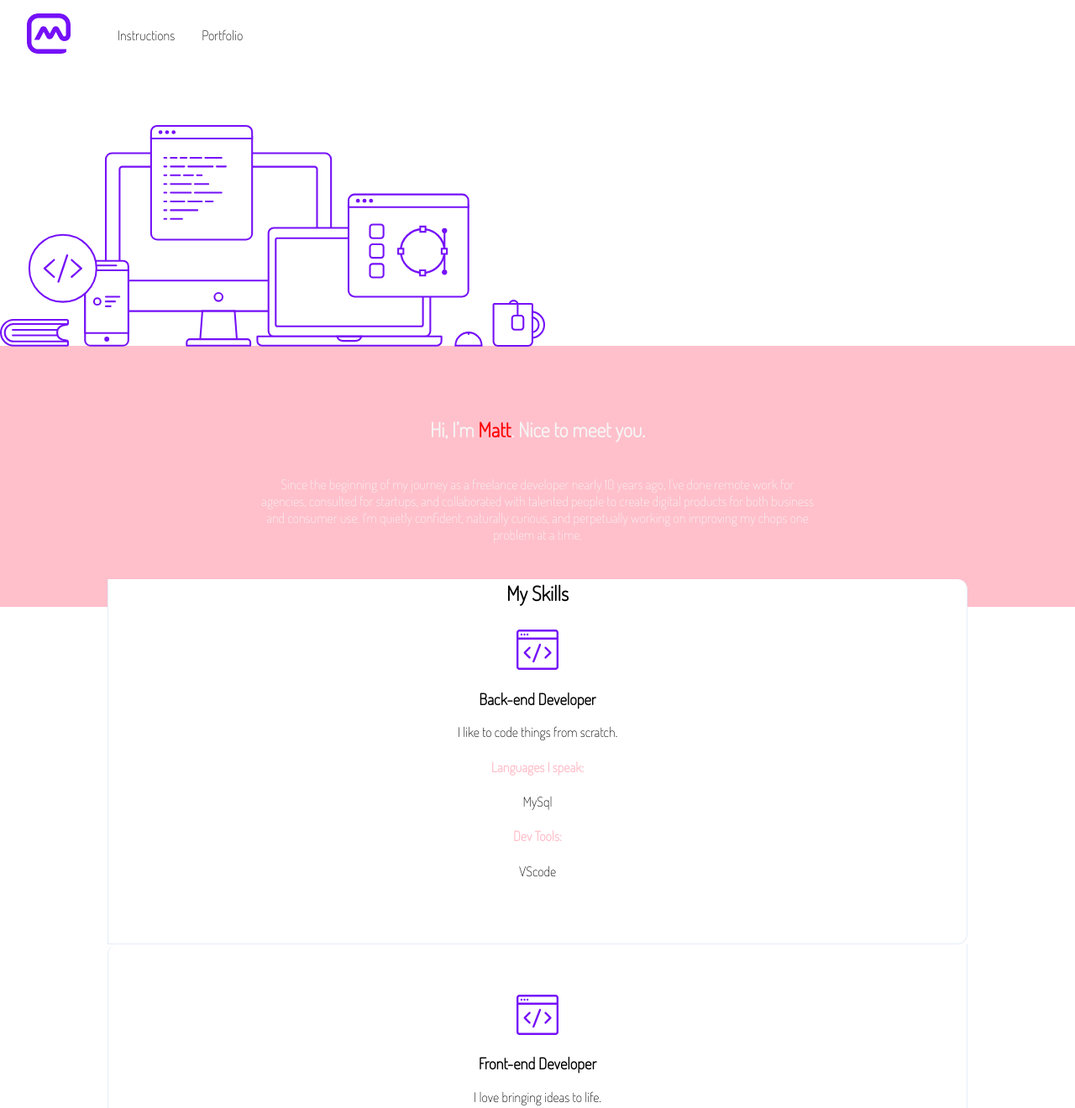
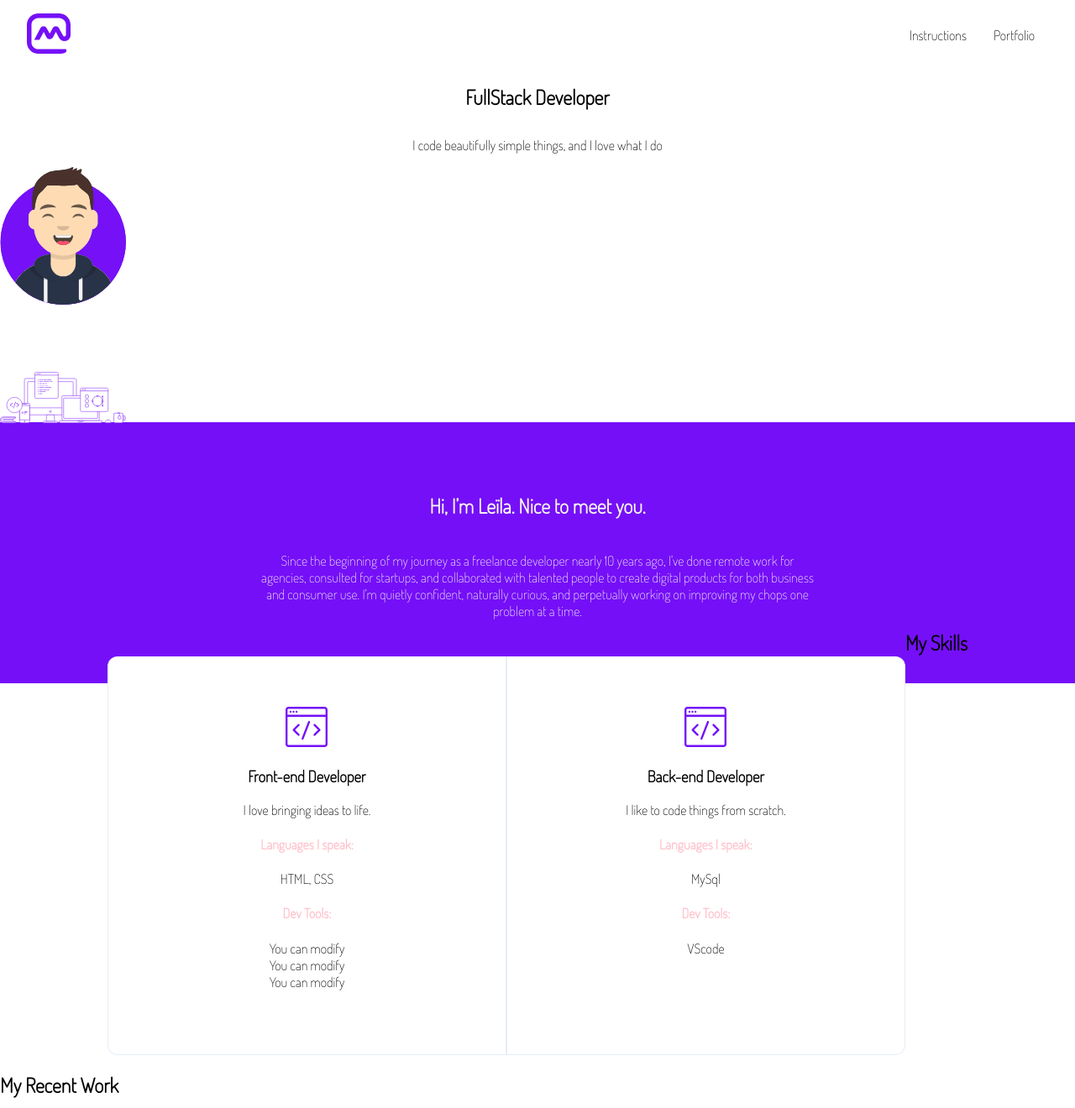
Before and after one commit to wildcodeschool-2025-03/JS-Remote-WestDevs-Checkpoint-1, a website: page site/portfolio.html in a window 1280 px wide. Shown: the top 1320 px of the page at 84% size. Drawn offline with Linux system fonts and the light colour scheme.

Commit message:
exercices I ve done

```diff
--- a/algo/1/thirdAngle.js
+++ b/algo/1/thirdAngle.js
@@ -7,7 +7,10 @@ thirdAngle(20, 80) doit retourner 80
 */
 
 function thirdAngle(a, b) {
-  // Your code here !
+  return 180 - (a + b);
 }
+console.log(thirdAngle(70, 60));
+
+
 
 module.exports = thirdAngle;
--- a/algo/2/isLeapYear.js
+++ b/algo/2/isLeapYear.js
@@ -8,7 +8,7 @@ Rappel : Pour vérifier si un nombre est divisible par un autre, tu peux utilise
 */
 
 function isLeapYear(year) {
-  // Your code here !
+  return (year % 4 === 0 && year % 100 !== 0) || (year % 400 === 0);
 }
-
+console.log(isLeapYear(1977));
 module.exports = isLeapYear;
--- a/site/css/portfolio.css
+++ b/site/css/portfolio.css
@@ -12,7 +12,7 @@
 }
 
 img {
-  max-width: 100%;
+  max-width: 150px;
 }
 
 h1 {
@@ -108,3 +108,61 @@ p {
 .purple-text {
   color: var(--purple);
 }
+
+@media screen and (min-width: 700px) {
+  header nav {
+    display: flex;
+    justify-content: space-between;
+  }
+
+  div {
+    display: flex;
+    flex-direction: column;
+    text-align: center;
+    justify-content: center
+  }
+
+  div img {
+    display: flex;
+    justify-content: center;
+    align-items: center;
+
+  }
+
+}
+
+
+
+.skills {
+  display: flex;
+  flex-direction: row-reverse;
+  /* Place les colonnes côte à côte */
+  justify-content: space-around;
+  /* Espacement uniforme entre les colonnes */
+  align-items: stretch;
+  /* Aligne les colonnes en haut */
+}
+
+.skills .column {
+  flex: 1;
+  /* Permet aux colonnes d'occuper des parts égales d'espace */
+
+  /* Ajoute un petit espacement entre les colonnes */
+}
+
+
+@media screen and (max-width:700px) {
+  section figure {
+    display: none;
+  }
+
+  .skills {
+    display: flex;
+    flex-direction: column;
+    /* Place les colonnes côte à côte */
+    justify-content: space-around;
+    /* Espacement uniforme entre les colonnes */
+    align-items: stretch;
+    /* Aligne les colonnes en haut */
+  }
+}
--- a/site/js/portfolio.js
+++ b/site/js/portfolio.js
@@ -0,0 +1,16 @@
+const divImage = document.querySelector("div img");
+divImage.addEventListener("click", () => {
+    divImage.src = "./image/avatar-bis.png";
+    divImage.alt = "avatarBis";
+});
+
+const firstName = document.querySelector('#firstname');
+firstName.innerText = ("Leïla");
+firstName.style.color = "white";
+
+const firstArticle = document.querySelector("section.description.pink-bg");
+firstArticle.style.backgroundColor = "#750ff7";
+const footer = document.querySelector("footer.description.pink-bg");
+footer.style.backgroundColor = "#750ff7";
+const tille = document.querySelector("h4.pink-text");
+title.style.backgroundColor = "#750ff7";
--- a/site/portfolio.html
+++ b/site/portfolio.html
@@ -1,5 +1,6 @@
 <!DOCTYPE html>
 <html lang="en">
+
 <head>
   <meta charset="utf-8">
   <meta name="viewport" content="width=device-width, initial-scale=1, shrink-to-fit=no">
@@ -12,6 +13,8 @@
   <header>
     <nav>
       <img src="image/logo.svg" alt="logo-purple" />
+
+
       <ul class="menu">
         <li><a href="home.html">Instructions</a></li>
         <li><a href="portfolio.html">Portfolio</a></li>
@@ -20,6 +23,11 @@
   </header>
 
   <main>
+    <div>
+      <h1>FullStack Developer</h1>
+      <p>I code beautifully simple things, and I love what I do</p>
+      <img src="../site/image/avatar.svg" alt="avatar of a boy smiling" />
+    </div>
     <!-- First banner with title, description, avatar and image desktop -->
     <!-- You can use the avatar image on the folder image -->
     <section>
@@ -32,7 +40,10 @@
     <article>
       <section class="description pink-bg">
         <h1>Hi, I’m <span id="firstname">Matt</span>. Nice to meet you.</h1>
-          <p>Since the beginning of my journey as a freelance developer nearly 10 years ago, I've done remote work for agencies, consulted for startups, and collaborated with talented people to create digital products for both business and consumer use. I'm quietly confident, naturally curious, and perpetually working on improving my chops one problem at a time.</p>
+        <p>Since the beginning of my journey as a freelance developer nearly 10 years ago, I've done remote work for
+          agencies, consulted for startups, and collaborated with talented people to create digital products for both
+          business and consumer use. I'm quietly confident, naturally curious, and perpetually working on improving my
+          chops one problem at a time.</p>
       </section>
     </article>
 
@@ -73,7 +84,7 @@
       <section class="box">
         <img src="https://mattfarley.ca/img/logos/kybercore.svg" alt="logo-entreprise" />
         <p>Next level plug and play chassis systems for custom do-it-yourself lightsaber builds.</p>
-            <a class="disabled" >In development</a>
+        <a class="disabled">In development</a>
       </section>
       <section class="box">
         <img src="https://mattfarley.ca/img/logos/basin.svg" alt="logo-entreprise" />
@@ -88,7 +99,7 @@
       <section class="box">
         <img src="https://mattfarley.ca/img/logos/dovetail.svg" alt="logo-entreprise" />
         <p>A space and member management solution for coworking communities both big and small.</p>
-            <a class="disabled" >Shutdown in 2017</a>
+        <a class="disabled">Shutdown in 2017</a>
       </section>
     </article>
   </main>
@@ -98,4 +109,5 @@
   </footer>
   <script src="js/portfolio.js"></script>
 </body>
+
 </html>
```
Also changed, not shown: algo/3/findSeniors.js (+12 -0 lines), site/js/home.js (line endings or trailing spaces). Lines whose indentation alone changed are shown as unchanged.
